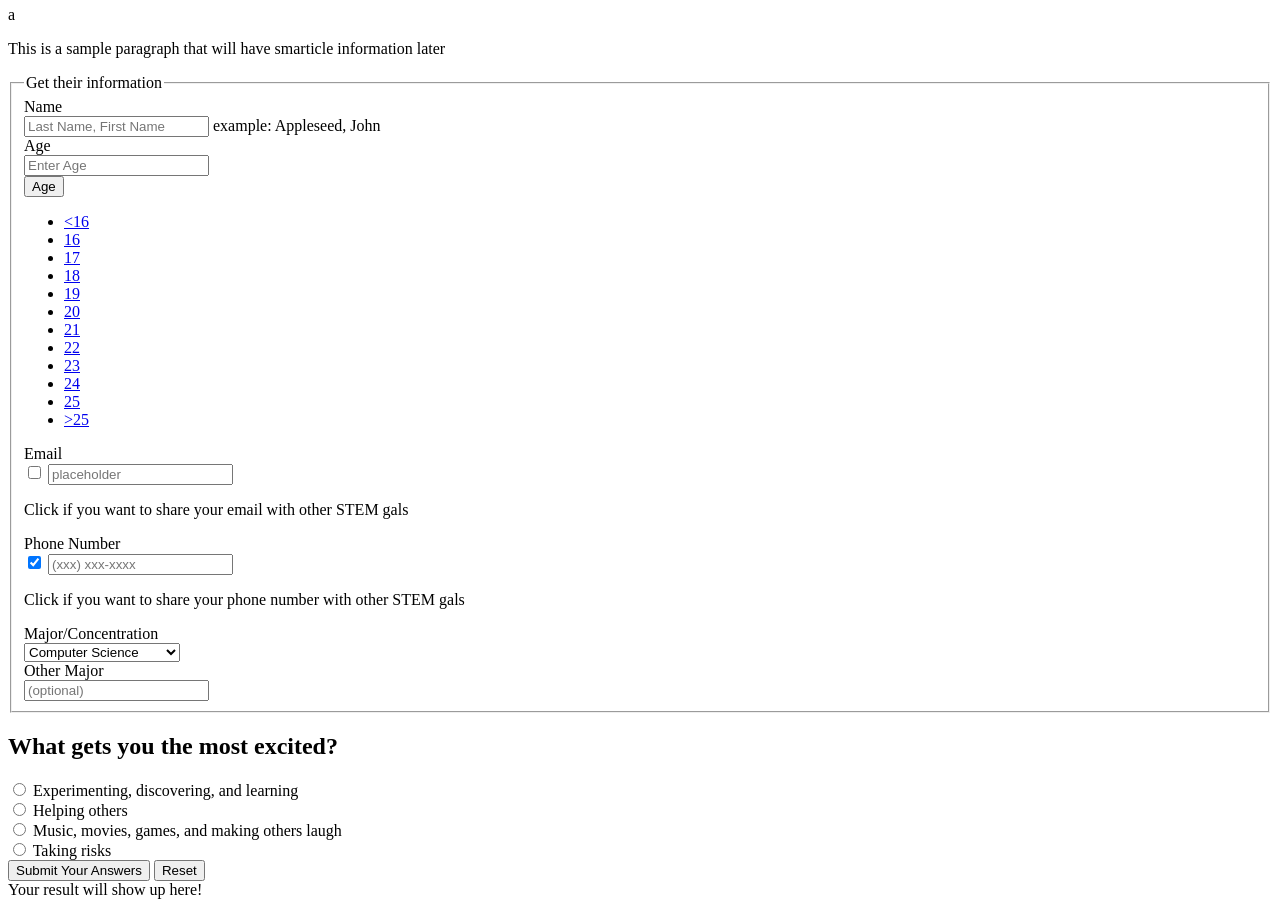
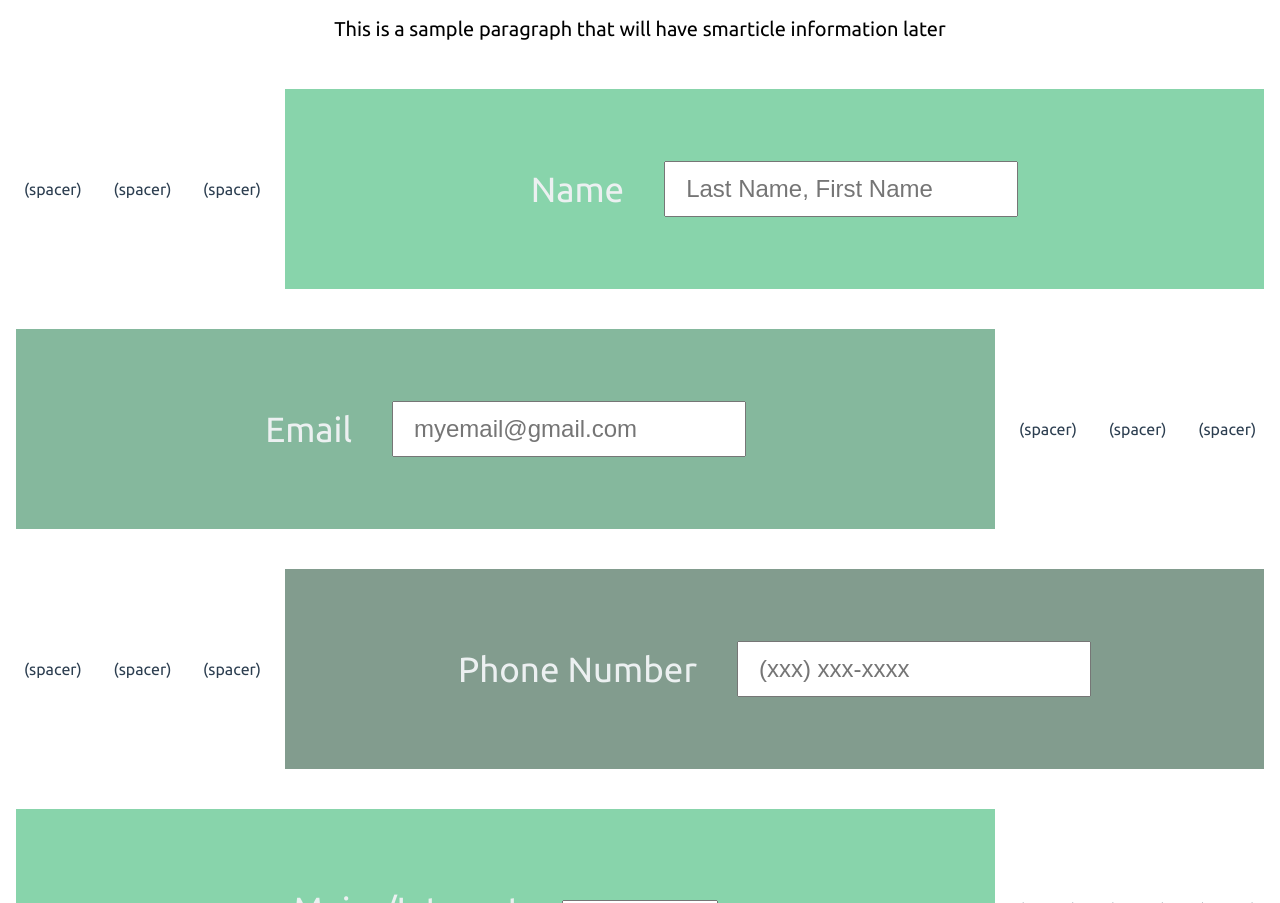
Before and after one commit to jcderry5/Granola, a plain HTML site: page templates/questionaire.html in a window 1280 px wide. Shown: the part 132-1035 px from the top of the page. Drawn offline with Linux system fonts and the light colour scheme.

Commit message:
updates questionaire and formatted

```diff
--- a/templates/questionaire.html
+++ b/templates/questionaire.html
@@ -3,124 +3,83 @@
   <head>
     <meta charset="utf-8">
     <title>Questionaire</title>
+    <link href="questionaire_style.css" rel="stylesheet" type ="text/css">
+    <script src="questionaire_commands.js"></script>
+    <link href="https://fonts.googleapis.com/css?family=Ubuntu&display=swap" rel="stylesheet">
   </head>
   <body>
-    <h1>This is a testing header</h1>
 
-    <div id="wrapper">
-  <h1>Match you with your STEM sister!</h1>a
-  <p>This is a sample paragraph that will have smarticle information later</p>
+  <h1>Match you with your STEM sister!</h1>
+  <p id="description">This is a sample paragraph that will have smarticle information later</p>
 
-  <!-- Text -->
-  <form class="form-horizontal">
-<fieldset>
-
-<!-- Form Name -->
-<legend>Get their information</legend>
-
-<!-- Text input-->
-<div class="form-group">
-  <label class="col-md-4 control-label" for="nameTag">Name</label>
+  <div class="container">
+    <div class="row">
+      <div class="spacer">(spacer)</div>
+      <div class="spacer">(spacer)</div>
+      <div class="spacer">(spacer)</div>
+      <div class="content col-1">
+        <label class="QTitleText" for="nameTag">Name</label>
+          <!-- This is where they will put their name -->
           <div class="col-md-4">
             <input id="nameTag" name="nameTag" type="text" placeholder="Last Name, First Name" class="form-control input-md" required="">
-  <span class="help-block">example: Appleseed, John</span>
           </div>
       </div>
-
-<!-- Button Drop Down -->
-<div class="form-group">
-  <label class="col-md-4 control-label" for="buttondropdown">Age</label>
+    </div>
+    <div class="row">
+      <div class="content col-2">
+        <label class="QTitleText" id="n1" for="emailInput">Email</label>
+        <!-- This is where they will put their email -->
           <div class="col-md-4">
             <div class="input-group">
-      <input id="buttondropdown" name="buttondropdown" class="form-control" placeholder="Enter Age" type="text" required="">
-      <div class="input-group-btn">
-        <button type="button" class="btn btn-default dropdown-toggle" data-toggle="dropdown">
-          Age
-          <span class="caret"></span>
-        </button>
-        <ul class="dropdown-menu pull-right">
-          <li><a href="#">&lt;16</a></li>
-          <li><a href="#">16</a></li>
-          <li><a href="#">17</a></li>
-          <li><a href="#">18</a></li>
-          <li><a href="#">19</a></li>
-          <li><a href="#">20</a></li>
-          <li><a href="#">21</a></li>
-          <li><a href="#">22</a></li>
-          <li><a href="#">23</a></li>
-          <li><a href="#">24</a></li>
-          <li><a href="#">25</a></li>
-          <li><a href="#">&gt;25</a></li>
-        </ul>
+              <input id="emailTag" name="emailTag" type="text" placeholder="myemail@gmail.com" class="form-control input-md" required="">
+            </div>
+       </div>
+      </div>
+      <div class="spacer">(spacer)</div>
+      <div class="spacer">(spacer)</div>
+      <div class="spacer">(spacer)</div>
+    </div>
+
+    <div class="row">
+      <div class="spacer">(spacer)</div>
+      <div class="spacer">(spacer)</div>
+      <div class="spacer">(spacer)</div>
+      <div class="content col-3">
+        <label class="QTitleText" for="phoneInput">Phone Number</label>
+        <!-- This is where they will put their phone number -->
+          <div class="col-md-4">
+            <div class="input-group">
+              <input id="phoneInput" name="phoneInput" class="form-control" type="text" placeholder="(xxx) xxx-xxxx">
             </div>
           </div>
       </div>
     </div>
-
-<!-- Prepended checkbox -->
-<div class="form-group">
-  <label class="col-md-4 control-label" for="emailInput">Email</label>
-  <div class="col-md-4">
-    <div class="input-group">
-      <span class="input-group-addon">
-          <input type="checkbox">
-      </span>
-      <input id="emailInput" name="emailInput" class="form-control" type="text" placeholder="placeholder">
-    </div>
-    <p class="help-block">Click if you want to share your email with other STEM gals</p>
-  </div>
-</div>
-
-<!-- Prepended checkbox -->
-<div class="form-group">
-  <label class="col-md-4 control-label" for="phoneInput">Phone Number</label>
-  <div class="col-md-4">
-    <div class="input-group">
-      <span class="input-group-addon">
-          <input type="checkbox" checked="checked">
-      </span>
-      <input id="phoneInput" name="phoneInput" class="form-control" type="text" placeholder="(xxx) xxx-xxxx">
-    </div>
-    <p class="help-block">Click if you want to share your phone number with other STEM gals</p>
-  </div>
-</div>
-
-<!-- Select Basic -->
-<div class="form-group">
-  <label class="col-md-4 control-label" for="majorTag">Major/Concentration</label>
+    <div class="row">
+      <div class="content col-1">
+        <label class="QTitleText" for="majorTag">Major/Interest</label>
+        <!-- This is where they will put their major -->
           <div class="col-md-4">
             <select id="majorTag" name="majorTag" class="form-control">
               <option value="1">Computer Science</option>
               <option value="2">Computer Engineering</option>
               <option value="3">Electrical Engineering</option>
               <option value="4">Software Engineering</option>
-      <option value="">Other (specify below)</option>
+              <option value="">N/A (Highschooler)</option>
             </select>
           </div>
       </div>
-
-<!-- Text input-->
-<div class="form-group">
-  <label class="col-md-4 control-label" for="majorText">Other Major</label>
-  <div class="col-md-4">
-  <input id="majorText" name="majorText" type="text" placeholder="(optional)" class="form-control input-md">
-
-  </div>
+      <div class="spacer">(spacer)</div>
+      <div class="spacer">(spacer)</div>
+      <div class="spacer">(spacer)</div>
     </div>
 
-</fieldset>
-</form>
-
-
-
-
-
-
-
-  <form id="quiz">
-    <!-- Question 1 -->
-    <h2>What gets you the most excited?</h2>
-    <!-- Here are the choices for the first question. Each input tag must have the same name. For this question, the name is q1. -->
+    <div class="row">
+      <div class="spacer">(spacer)</div>
+      <div class="spacer">(spacer)</div>
+      <div class="spacer">(spacer)</div>
+      <div class="content col-2">
+        <label class="QTitleText" for="phoneInput">Interests? (Pick up to 3)</label>
+        <!-- Here are the choices for interests. Each input tag must have the same name. For this question, the name is q1. -->
         <!-- The value is which answer the choice corresponds to. -->
         <label><input type="radio" name="q1" value="c1">
           Experimenting, discovering, and learning
@@ -133,16 +92,22 @@
         </label><br />
         <label><input type="radio" name="q1" value="c4">
           Taking risks
-    </label><br />
+        </label><br /></div>
+    </div>
 
+    <div class="row">
+      <div class="content col-3">
+        <button type="submit" id="submit" onclick="tabulateAnswers()">Submit Your Answers</button>
+        <button type="reset" id="reset" onclick="resetAnswer()">Reset</button></div>
+      <div class="spacer">(spacer)</div>
+      <div class="spacer">(spacer)</div>
+      <div class="spacer">(spacer)</div>
+    </div>
+  </div>
 
-    <button type="submit" id="submit" onclick="/≥≤lateAnswers()">Submit Your Answers</button>
-  <button type="reset" id="reset" onclick="resetAnswer()">Reset</button>
 </form>
 
 
-  <div id="answer">Your result will show up here!</div>
-</div>
 
 
 </body>
--- /dev/null
+++ b/templates/questionaire_commands.js
@@ -0,0 +1,58 @@
+// function to calculate the result of the survey
+function tabulateAnswers() {
+  // initialize variables for each choice's score
+  // If you add more choices and outcomes, you must add another variable here.
+  var c1score = 0;
+  var c2score = 0;
+  var c3score = 0;
+  var c4score = 0;
+
+  // get a list of the radio inputs on the page
+  var choices = document.getElementsByTagName('input');
+  // loop through all the radio inputs
+  for (i=0; i<choices.length; i++) {
+    // if the radio is checked..
+    if (choices[i].checked) {
+      // add 1 to that choice's score
+      if (choices[i].value == 'c1') {
+        c1score = c1score + 1;
+      }
+      if (choices[i].value == 'c2') {
+        c2score = c2score + 1;
+      }
+      if (choices[i].value == 'c3') {
+        c3score = c3score + 1;
+      }
+      if (choices[i].value == 'c4') {
+        c4score = c4score + 1;
+      }
+      // If you add more choices and outcomes, you must add another if statement below.
+    }
+  }
+
+  // Find out which choice got the highest score.
+  // If you add more choices and outcomes, you must add the variable here.
+  var maxscore = Math.max(c1score,c2score,c3score,c4score);
+
+  // Display answer corresponding to that choice
+  var answerbox = document.getElementById('answer');
+  if (c1score == maxscore) { // If user chooses the first choice the most, this outcome will be displayed.
+    answerbox.innerHTML = "You are a computer researcher! You will enjoy developing algorithms, and doing things with computers no one else has done before. For example, researchers sent a robot to the moon, built a computer to beat the best humans in Jeopardy, and are creating robots to do your chores for you. Computer researchers typically go to college and work at universities, or as a part of the research and development team in companies.";
+  }
+  if (c2score == maxscore) { // If user chooses the second choice the most, this outcome will be displayed.
+    answerbox.innerHTML = "You are an altruistic coder! You love to help people and feel the positive impact of your work every day. Altrustic coders are out there every day making the world a better place. Computer scientists write software to more effectively help doctors diagnose illnesses such as cancer, connect people in third world countries to education and medical resources on the internet, code websites and software for nonprofit organizations, and much more!";
+  }
+  if (c3score == maxscore) { // If user chooses the third choice the most, this outcome will be displayed.
+    answerbox.innerHTML = "You are a developer! Developers create games, apps, social media, movies, and all sorts of fun programs that people enjoy. These coders work on projects such as Minecraft, Poptropica, and Youtube. Developers need sharp coding skills, are great debuggers, and need to work well in a team of other developers.";
+  }
+  if (c4score == maxscore) { // If user chooses the fourth choice the most, this outcome will be displayed.
+    answerbox.innerHTML = "You are the future CEO of a new startup! You enjoy taking risks and building the next big thing that no one has even thought of before. For example, billionare Mark Zuckerberg founded Facebook in 2004, a project he started inside his dorm room in college which eventually turned into a social networking revolution that changed the world.";
+  }
+  // If you add more choices, you must add another response below.
+}
+
+// program the reset button
+function resetAnswer() {
+  var answerbox = document.getElementById('answer');
+  answerbox.innerHTML = "Your result will show up here!";
+}
--- /dev/null
+++ b/templates/questionaire_style.css
@@ -0,0 +1,86 @@
+h1{
+    font-size: 60px;
+    text-align: center;
+
+}
+#description {
+    font-size: 20px;
+    text-align: center;
+}
+body{
+    font-family: 'Ubuntu', sans-serif;
+}
+.QTitleText{
+    font-size: 35px;
+    text-align: left;
+    margin-right: 40px;
+}
+.container, .spacer, .content, .row {
+    display: flex;
+    height: 200px;
+    margin-top: 20px;
+    margin-bottom: 20px;
+}
+
+.container {
+    flex-flow: row wrap;
+
+}
+
+.row {
+    width: 100%;
+}
+
+.spacer {
+    /*background-color: #f39c12;*/
+    color: #2c3e50;
+    flex: 1 1 0%;
+}
+
+.content {
+    color: #ecf0f1;
+    flex : 3 1 0%;
+    flex-basis: 60%
+}
+
+.content, .spacer {
+    justify-content: center;
+    align-items: center;
+    min-height: 5em;
+    margin: 0.5em;
+}
+
+.col-1 {
+    background-color: rgb(136, 212, 171);
+}
+
+.col-2 {
+    background-color: rgb(133,184,157);
+}
+
+.col-3 {
+    background-color: rgb(130,156,142);
+}
+
+form{
+    width: 1000px;
+    margin: 0 auto;
+    border-style: hidden;
+    border-radius: 5px;
+    padding: 20px;
+}
+
+input[type=text] {
+    transition: width 0.4s ease-in-out;
+    width: 100%;
+    padding: 12px 20px;
+    margin: 8px 0;
+    box-sizing: border-box;
+    font-size: x-large;
+    transition: width 0.4s ease-in-out;
+}
+
+input:hover ~ span {
+    width: 200px;
+    margin-left: -105px;
+}
```
Lines whose indentation alone changed are shown as unchanged.
